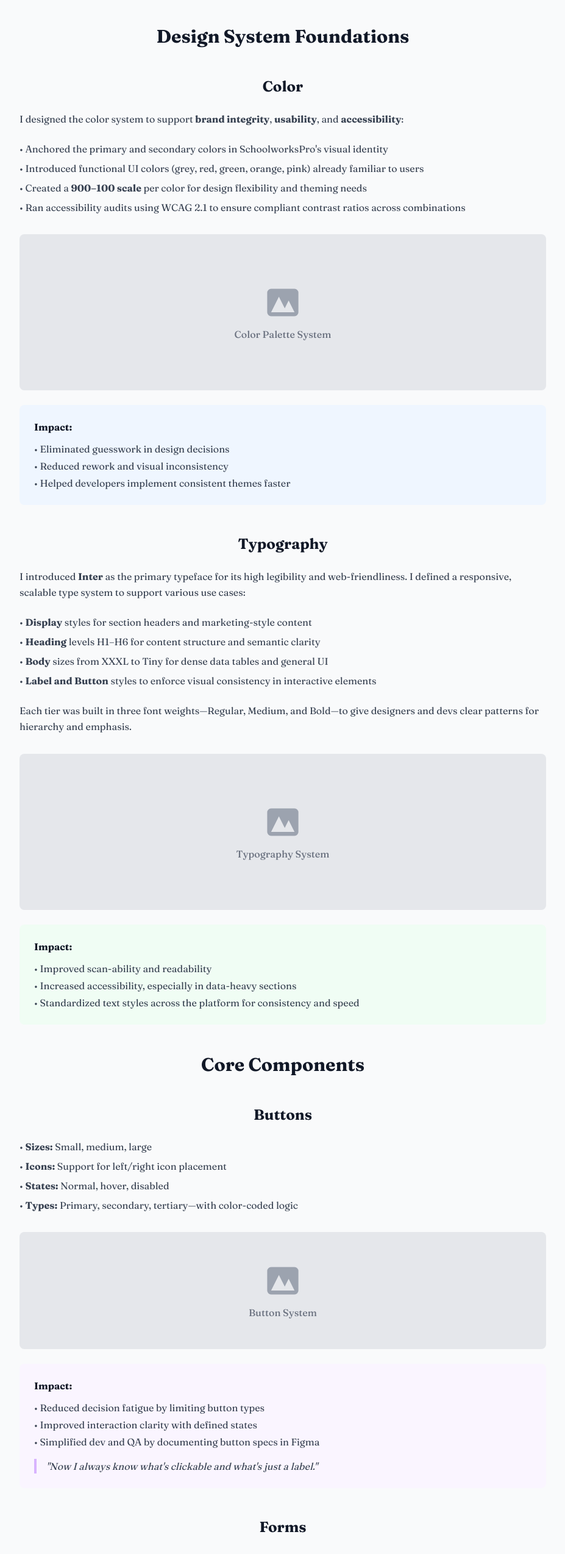
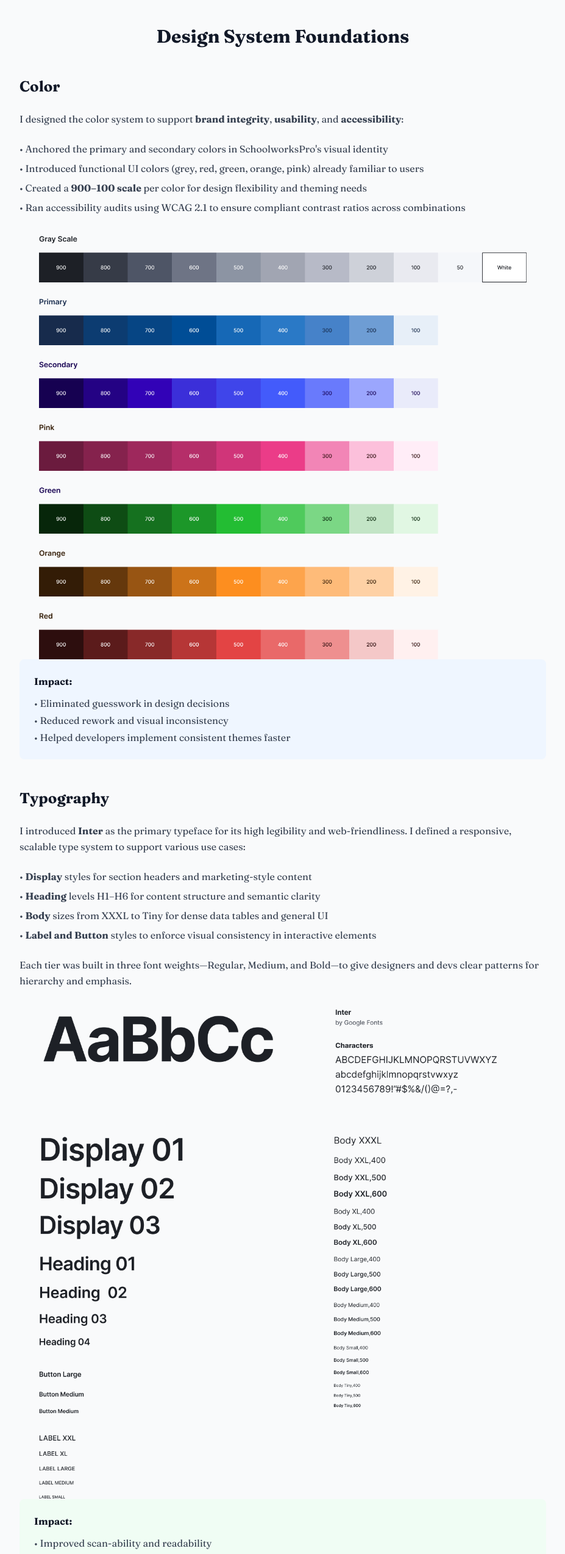
Before and after one commit to atmaymas/portfolio, a Next.js app: page /works/schoolworkspro in a window 1280 px wide. Shown: the part 3380-5928 px from the top of the page at 61% size, without its empty margins (176-1103 px from the left). Built offline with nearby package versions, Linux system fonts and the light colour scheme.

Commit message:
img update

```diff
--- a/app/works/schoolworkspro/page.tsx
+++ b/app/works/schoolworkspro/page.tsx
@@ -1,4 +1,8 @@
 import React from 'react';
+import { mulish } from "@/app/ui/font";
+import Image from "next/image";
+import Link from "next/link";
+
 
 interface CardProps {
   subtitle?: string;
@@ -223,7 +227,7 @@ export default function SchoolworksProCaseStudy() {
 
         {/* Color Section */}
         <div className="mb-12">
-          <h3 className="text-2xl font-bold text-gray-900 mb-6 text-center">Color</h3>
+          <h3 className="text-2xl font-bold text-gray-900 mb-6 text-left">Color</h3>
           <div className="prose prose-lg max-w-none mb-8">
             <p className="text-gray-700 leading-relaxed mb-6">
               I designed the color system to support <strong>brand integrity</strong>, <strong>usability</strong>, and <strong>accessibility</strong>:
@@ -236,7 +240,13 @@ export default function SchoolworksProCaseStudy() {
             </ul>
           </div>
 
-          <ImagePlaceholder title="Color Palette System" className="h-64 mb-6" />
+          <div className="px-8">
+          <Image
+            src={"/img/works/schoolworkspro/Color.png"}
+            width={1320}
+            height={1150}
+            alt="color"
+          /></div>
 
           <div className="bg-blue-50 rounded-lg p-6 mb-8">
             <h4 className="font-bold text-gray-900 mb-3">Impact:</h4>
@@ -250,7 +260,7 @@ export default function SchoolworksProCaseStudy() {
 
         {/* Typography Section */}
         <div className="mb-12">
-          <h3 className="text-2xl font-bold text-gray-900 mb-6 text-center">Typography</h3>
+          <h3 className="text-2xl font-bold text-gray-900 mb-6 text-left">Typography</h3>
           <div className="prose prose-lg max-w-none mb-8">
             <p className="text-gray-700 leading-relaxed mb-6">
               I introduced <strong>Inter</strong> as the primary typeface for its high legibility and web-friendliness. I defined a responsive, scalable type system to support various use cases:
@@ -266,7 +276,14 @@ export default function SchoolworksProCaseStudy() {
             </p>
           </div>
 
-          <ImagePlaceholder title="Typography System" className="h-64 mb-6" />
+          <div className="px-8">
+          <Image
+            src={"/img/works/schoolworkspro/Typography.png"}
+            width={1250}
+            height={1270}
+            alt="typography"
+          />
+          </div>
 
           <div className="bg-green-50 rounded-lg p-6 mb-8">
             <h4 className="font-bold text-gray-900 mb-3">Impact:</h4>
@@ -295,7 +312,14 @@ export default function SchoolworksProCaseStudy() {
             </ul>
           </div>
 
-          <ImagePlaceholder title="Button System" className="h-48 mb-6" />
+          <div className="px-8">
+            <Image
+              src={"/img/works/schoolworkspro/Buttons.png"}
+              width={1220}
+              height={830}
+              alt="buttons"
+            />
+          </div>
 
           <div className="bg-purple-50 rounded-lg p-6 mb-8">
             <h4 className="font-bold text-gray-900 mb-3">Impact:</h4>
@@ -312,7 +336,7 @@ export default function SchoolworksProCaseStudy() {
 
         {/* Forms */}
         <div className="mb-12">
-          <h3 className="text-2xl font-bold text-gray-900 mb-6 text-center">Forms</h3>
+          <h3 className="text-2xl font-bold text-gray-900 mb-6 text-left">Forms</h3>
           <div className="prose prose-lg max-w-none mb-8">
             <ul className="text-gray-700 space-y-2">
               <li>• Multiple states: hover, focus, typing, error, success</li>
@@ -322,7 +346,14 @@ export default function SchoolworksProCaseStudy() {
             </ul>
           </div>
 
-          <ImagePlaceholder title="Form Components" className="h-64 mb-6" />
+          <div className="h-64 mb-6">
+          <Image
+            src={"/img/works/schoolworkspro/Form.png"}
+            width={648}
+            height={1766}
+            alt="Form"
+          />
+        </div>
 
           <div className="bg-orange-50 rounded-lg p-6 mb-8">
             <h4 className="font-bold text-gray-900 mb-3">Impact:</h4>
@@ -339,7 +370,7 @@ export default function SchoolworksProCaseStudy() {
 
         {/* Navigation */}
         <div className="mb-12">
-          <h3 className="text-2xl font-bold text-gray-900 mb-6 text-center">Navigation</h3>
+          <h3 className="text-2xl font-bold text-gray-900 mb-6 text-left">Navigation</h3>
           <div className="prose prose-lg max-w-none mb-8">
             <ul className="text-gray-700 space-y-2">
               <li>• <strong>Sidebar Redesign:</strong> Condensed layout to reduce clutter</li>
@@ -348,7 +379,14 @@ export default function SchoolworksProCaseStudy() {
             </ul>
           </div>
 
-          <ImagePlaceholder title="Navigation System" className="h-64 mb-6" />
+          <div className="h-64 mb-6">
+          <Image
+            src={"/img/works/schoolworkspro/Navigation.png"}
+            width={648}
+            height={1766}
+            alt="Form"
+          />
+        </div>
 
           <div className="bg-teal-50 rounded-lg p-6 mb-8">
             <h4 className="font-bold text-gray-900 mb-3">Impact:</h4>
@@ -365,14 +403,21 @@ export default function SchoolworksProCaseStudy() {
 
         {/* Other Components */}
         <div className="mb-16">
-          <h3 className="text-2xl font-bold text-gray-900 mb-6 text-center">Other Components</h3>
+          <h3 className="text-2xl font-bold text-gray-900 mb-6 text-left">Other Components</h3>
           <div className="prose prose-lg max-w-none mb-8">
             <p className="text-gray-700 leading-relaxed mb-6">
               Components like tables, modals, and sliders were also redesigned for consistency with the new system.
             </p>
           </div>
 
-          <ImagePlaceholder title="Additional Components" className="h-64 mb-6" />
+          <div className="h-64 mb-6">
+          <Image
+            src={"/img/works/schoolworkspro/FRAME.png"}
+            width={648}
+            height={1766}
+            alt="Form"
+          />
+        </div>
 
           <div className="bg-gray-50 rounded-lg p-6">
             <h4 className="font-bold text-gray-900 mb-3">Impact:</h4>
```
